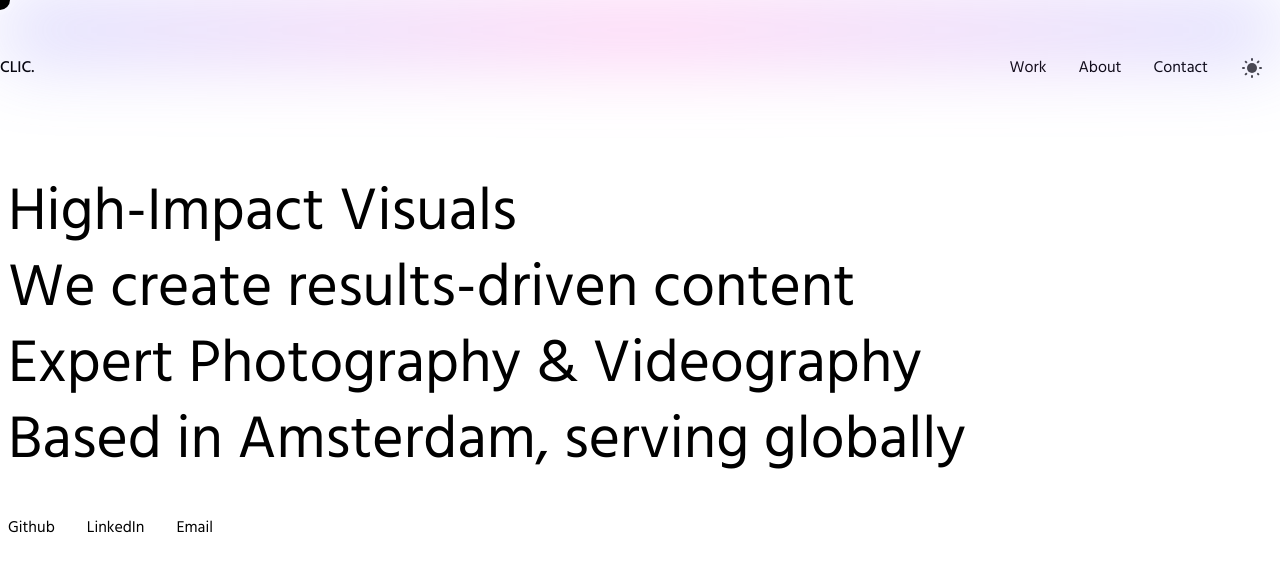
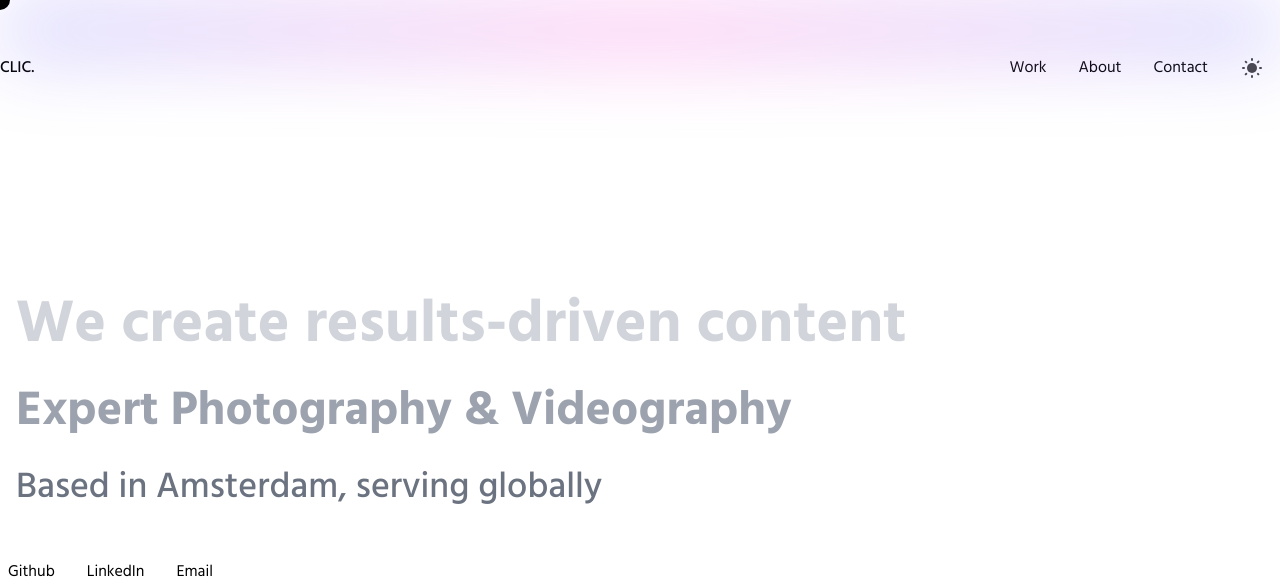
Before and after one commit to NanitheWhat/Website, a Next.js app: page / in a window 1280 px wide. Shown: the top 579 px of the page. Built offline with nearby package versions, Linux system fonts and the light colour scheme.

Commit message:
change text look

```diff
--- a/pages/index.js
+++ b/pages/index.js
@@ -68,32 +68,33 @@ export default function Home() {
         />
 
         <div className="laptop:mt-20 mt-10">
-          <div className="mt-5">
+        <div className="mt-10">
           <h1
             ref={textOne}
-              className="text-3xl tablet:text-6xl laptop:text-6xl laptopl:text-8xl p-1 tablet:p-2 text-bold w-4/5 mob:w-full laptop:w-4/5"
+            className="text-4xl tablet:text-7xl laptop:text-7xl laptopl:text-9xl p-2 tablet:p-4 font-extrabold text-white leading-tight w-full laptop:w-4/5"
           >
             {data.headerTaglineOne}
           </h1>
           <h2
             ref={textTwo}
-              className="text-3xl tablet:text-6xl laptop:text-6xl laptopl:text-8xl p-1 tablet:p-2 text-bold w-full laptop:w-4/5"
+            className="text-3xl tablet:text-6xl laptop:text-6xl laptopl:text-8xl p-2 tablet:p-4 font-bold text-gray-300 leading-tight w-full laptop:w-4/5"
           >
             {data.headerTaglineTwo}
           </h2>
           <h3
             ref={textThree}
-              className="text-3xl tablet:text-6xl laptop:text-6xl laptopl:text-8xl p-1 tablet:p-2 text-bold w-full laptop:w-4/5"
+            className="text-3xl tablet:text-5xl laptop:text-5xl laptopl:text-7xl p-2 tablet:p-4 font-semibold text-gray-400 leading-tight w-full laptop:w-4/5"
           >
             {data.headerTaglineThree}
           </h3>
           <h4
             ref={textFour}
-              className="text-3xl tablet:text-6xl laptop:text-6xl laptopl:text-8xl p-1 tablet:p-2 text-bold w-full laptop:w-4/5"
+            className="text-2xl tablet:text-4xl laptop:text-4xl laptopl:text-6xl p-2 tablet:p-4 font-medium text-gray-500 leading-tight w-full laptop:w-4/5"
           >
             {data.headerTaglineFour}
           </h4>
         </div>
+
 
           <Socials className="mt-2 laptop:mt-5" />
         </div>
```
Lines whose indentation alone changed are shown as unchanged.
